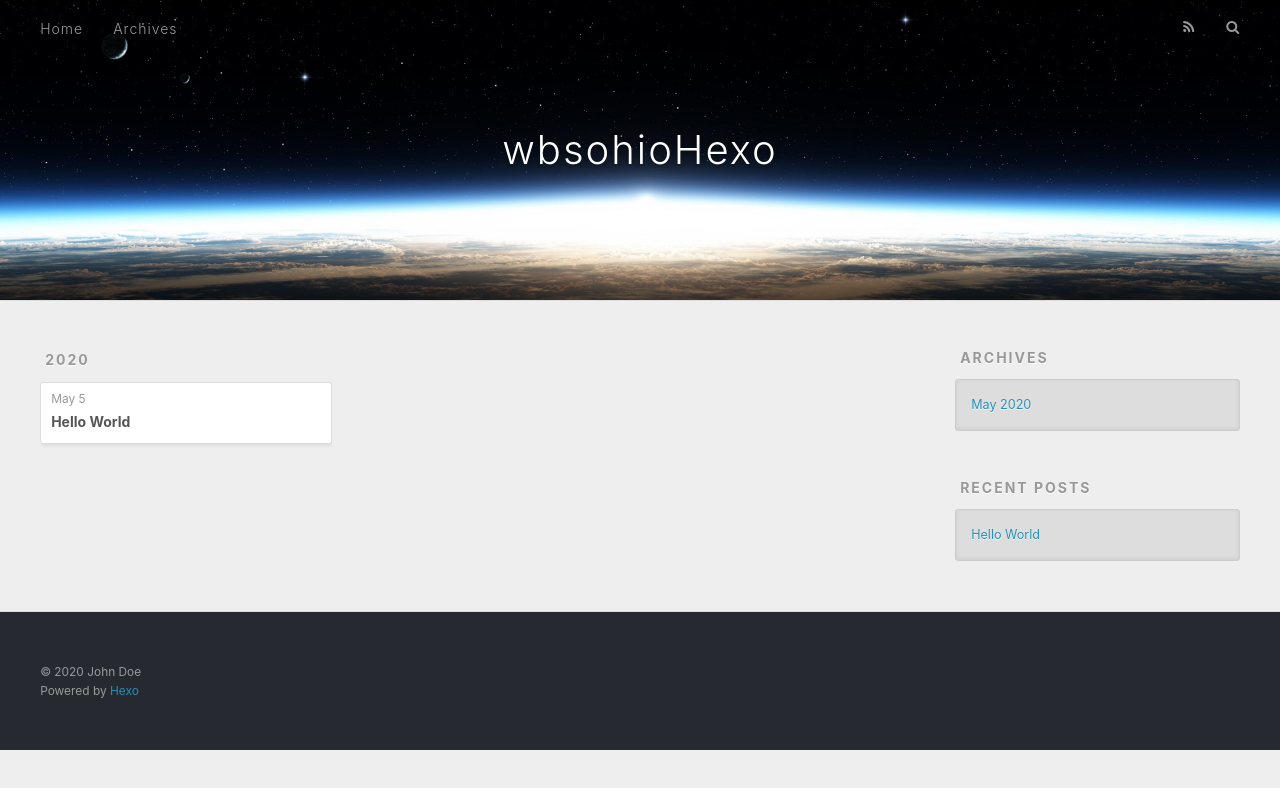
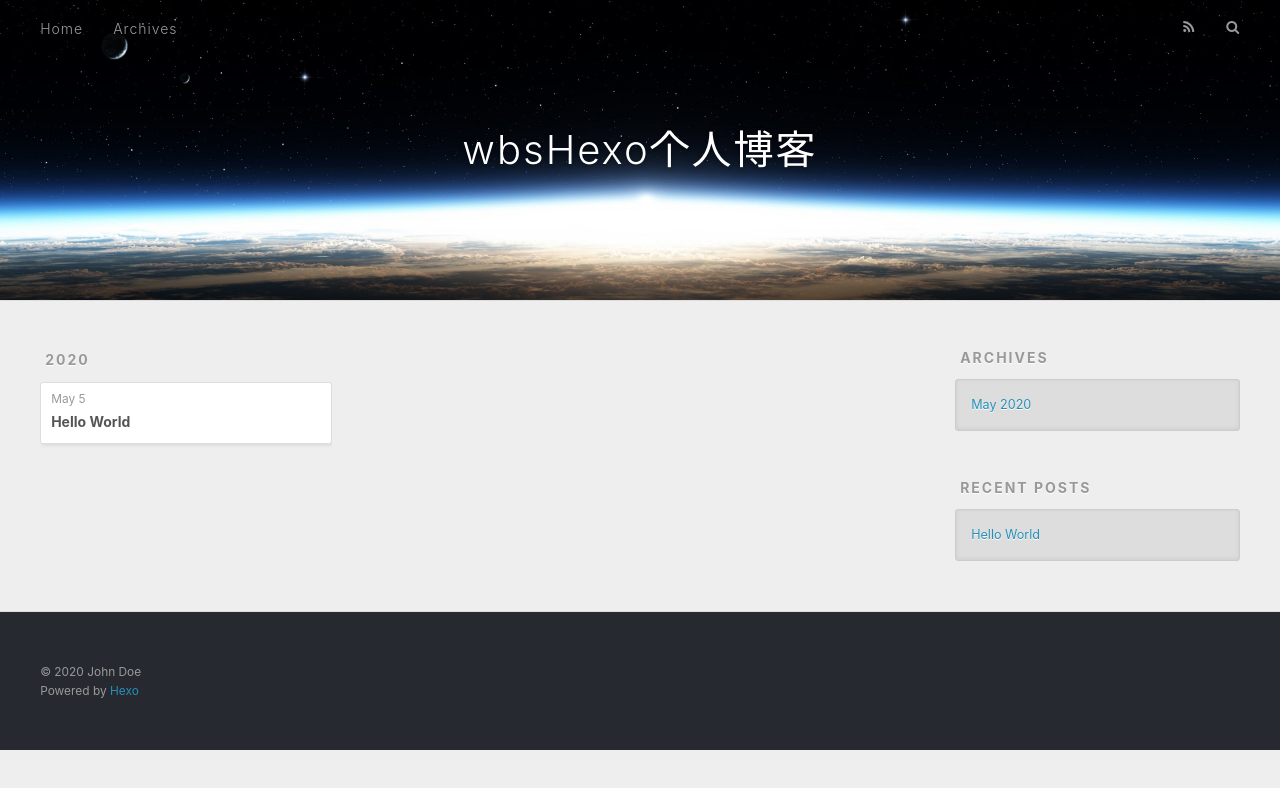
Before and after one commit to wwwohio/wwwohio.github.io, a plain HTML site: page archives/2020/05/index.html in a window 1280 px wide. Drawn offline with nearby package versions, Linux system fonts and the light colour scheme.

Commit message:
Site updated: 2020-05-06 20:08:25

```diff
--- a/archives/2020/05/index.html
+++ b/archives/2020/05/index.html
@@ -5,17 +5,17 @@
 
 
 
-  <title>Archives: 2020/5 | wbsohioHexo</title>
+  <title>Archives: 2020/5 | wbsHexo个人博客</title>
   <meta name="viewport" content="width=device-width, initial-scale=1, maximum-scale=1">
   <meta property="og:type" content="website">
-<meta property="og:title" content="wbsohioHexo">
+<meta property="og:title" content="wbsHexo个人博客">
 <meta property="og:url" content="http://yoursite.com/archives/2020/05/index.html">
-<meta property="og:site_name" content="wbsohioHexo">
+<meta property="og:site_name" content="wbsHexo个人博客">
 <meta property="og:locale" content="en_US">
 <meta property="article:author" content="John Doe">
 <meta name="twitter:card" content="summary">
 
-    <link rel="alternate" href="/atom.xml" title="wbsohioHexo" type="application/atom+xml">
+    <link rel="alternate" href="/atom.xml" title="wbsHexo个人博客" type="application/atom+xml">
 
 
     <link rel="icon" href="/favicon.png">
@@ -36,7 +36,7 @@
   <div id="header-outer" class="outer">
     <div id="header-title" class="inner">
       <h1 id="logo-wrap">
-        <a href="/" id="logo">wbsohioHexo</a>
+        <a href="/" id="logo">wbsHexo个人博客</a>
       </h1>
 
     </div>
```
Also changed, not shown: 2020/05/05/hello-world/index.html (+4 -4 lines), archives/2020/index.html (+5 -5 lines), archives/index.html (+5 -5 lines), index.html (+5 -5 lines).
